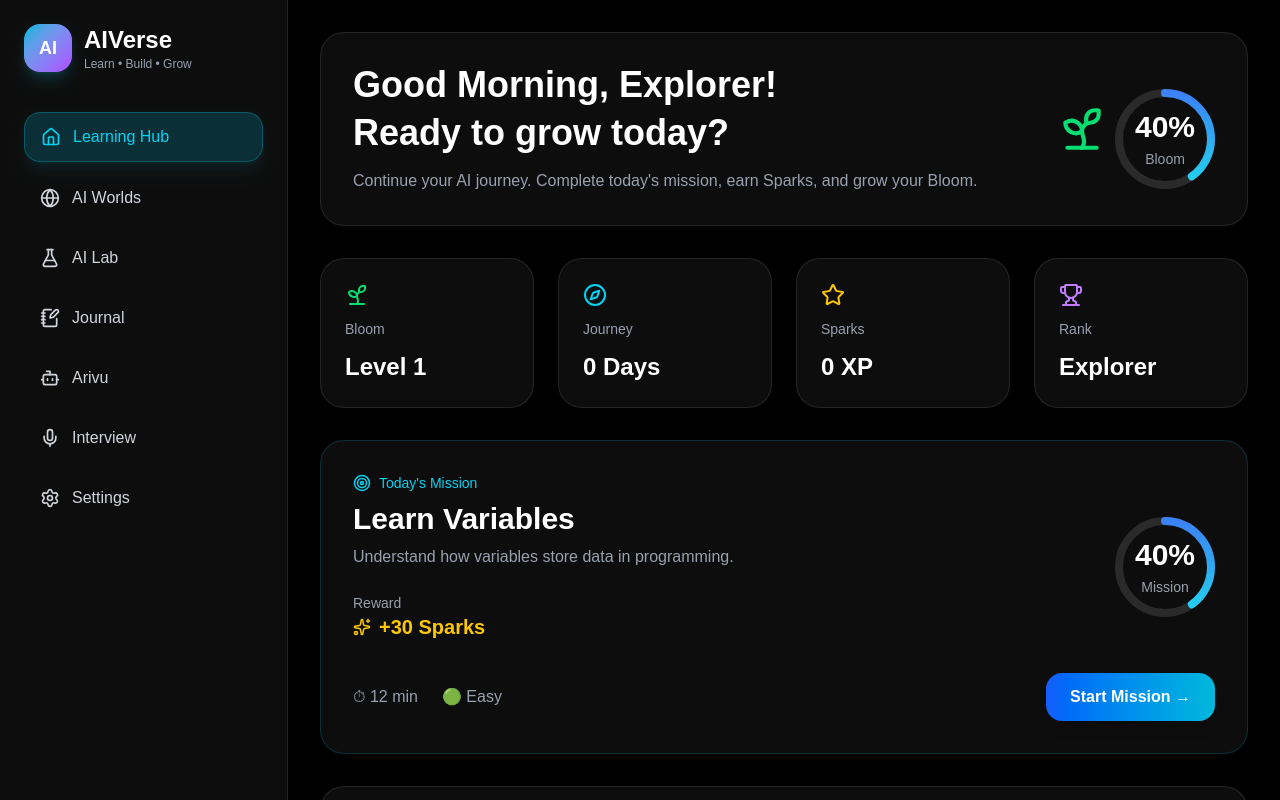
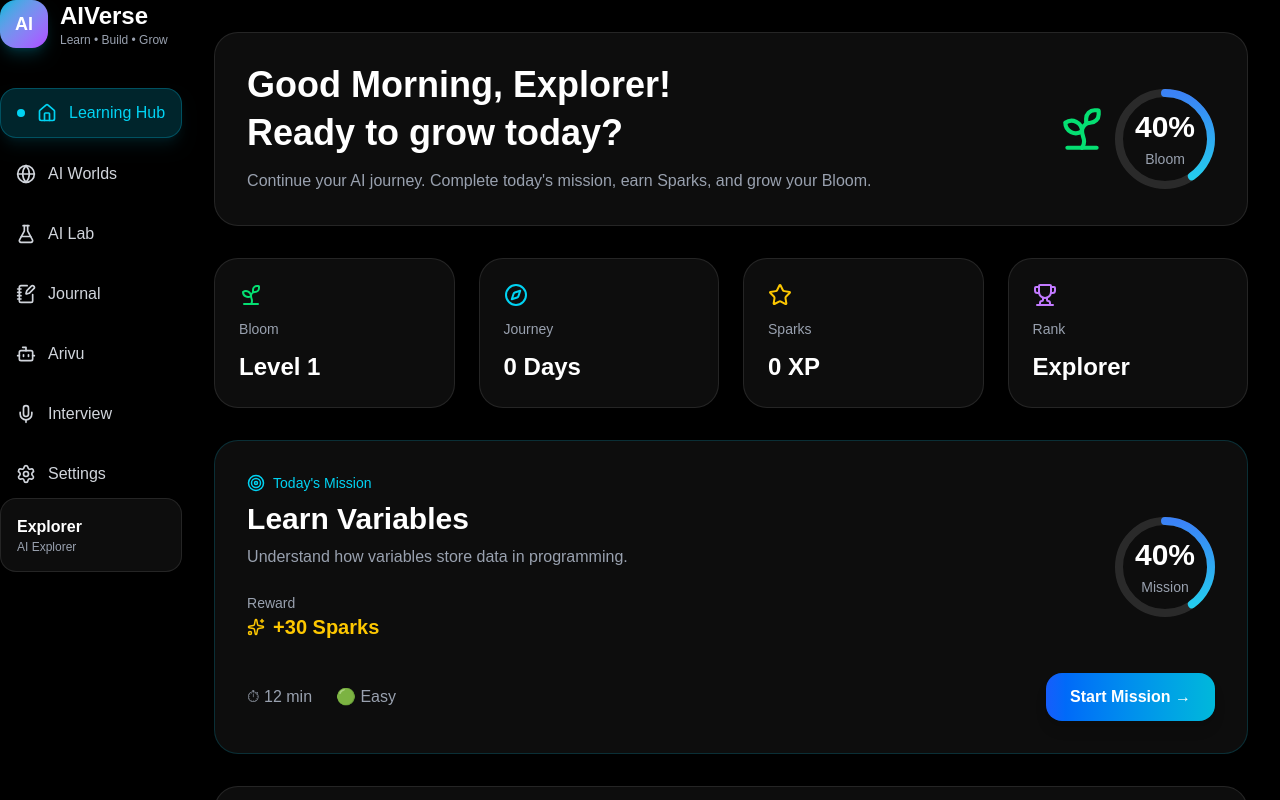
Before and after one commit to malinibalaji-366/AIVersee, a Next.js app in the folder frontend/: page /dashboard in a window 1280 px wide. Shown: the top 800 px of the page. Built offline with nearby package versions, Linux system fonts and the light colour scheme; no server answers.

Commit message:
feat: complete dashboard v2 with premium sidebar and clerk

```diff
--- a/frontend/components/dashboard/Sidebar.tsx
+++ b/frontend/components/dashboard/Sidebar.tsx
@@ -1,5 +1,5 @@
 "use client";
-
+import { motion } from "framer-motion";
 import Link from "next/link";
 import { UserButton, useUser } from "@clerk/nextjs";
 import { usePathname } from "next/navigation";
@@ -27,8 +27,11 @@ export default function Sidebar() {
     const pathname = usePathname();
     const { user } = useUser();
   return (
-    <aside className="w-72 shrink-0 border-r border-white/10 bg-white/5 p-6 backdrop-blur-xl flex flex-col justify-between">
-
+    <motion.aside
+      initial={{ x: -40, opacity: 0 }}
+      animate={{ x: 0, opacity: 1 }}
+      transition={{ duration: 0.4, ease: "easeOut" }}
+    >
       <div>
         <div className="mb-10">
           <div className="flex items-center gap-3">
@@ -38,7 +41,7 @@ export default function Sidebar() {
   </div>
 
   <div>
-    <h1 className="text-2xl font-black text-white">
+    <h1 className="text-2xl font-black">
       AIVerse
     </h1>
 
@@ -64,12 +67,15 @@ export default function Sidebar() {
                     ${
                     pathname === link.href
                       ? "bg-cyan-500/20 border border-cyan-500/30 text-cyan-400 shadow-lg shadow-cyan-500/10"
-                      : "text-gray-300 hover:bg-white/10 hover:text-white"
+                      : "text-gray-300 hover:bg-white/10 hover:text-white hover:translate-x-2"
                   }
                 `}
               >
+                {pathname === link.href && (
+                  <div className="h-2 w-2 rounded-full bg-cyan-400"></div>
+                )}
                 <Icon size={20} />
-                {link.name}
+                <span>{link.name}</span>
               </Link>
             );
           })}
@@ -96,6 +102,6 @@ export default function Sidebar() {
             },
           }} />
       </div>
-    </aside>
+    </motion.aside>
   );
 }
--- /dev/null
+++ b/package.json
@@ -0,0 +1,5 @@
+{
+  "dependencies": {
+    "framer-motion": "^12.42.0"
+  }
+}
```
Also changed, not shown: 1 other file (tests, documents, lock files or other folders).
